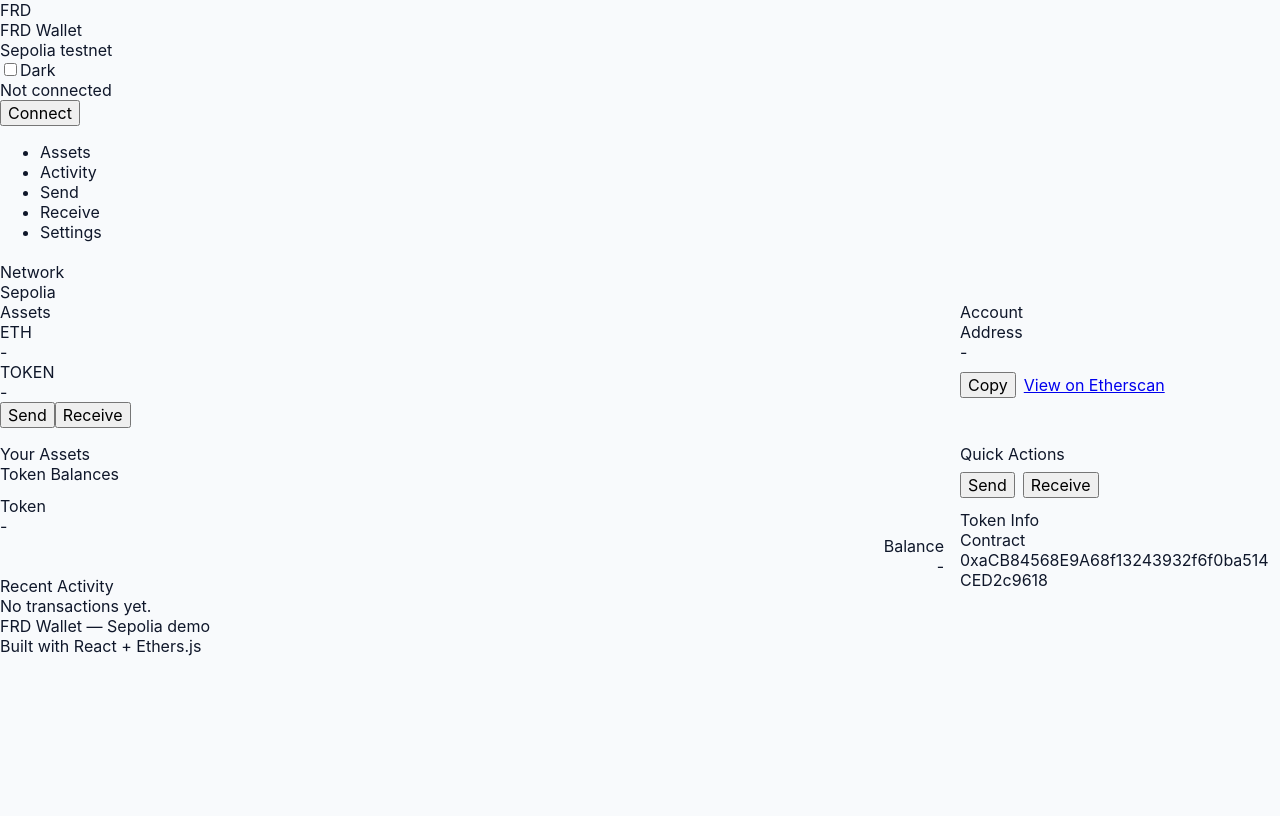
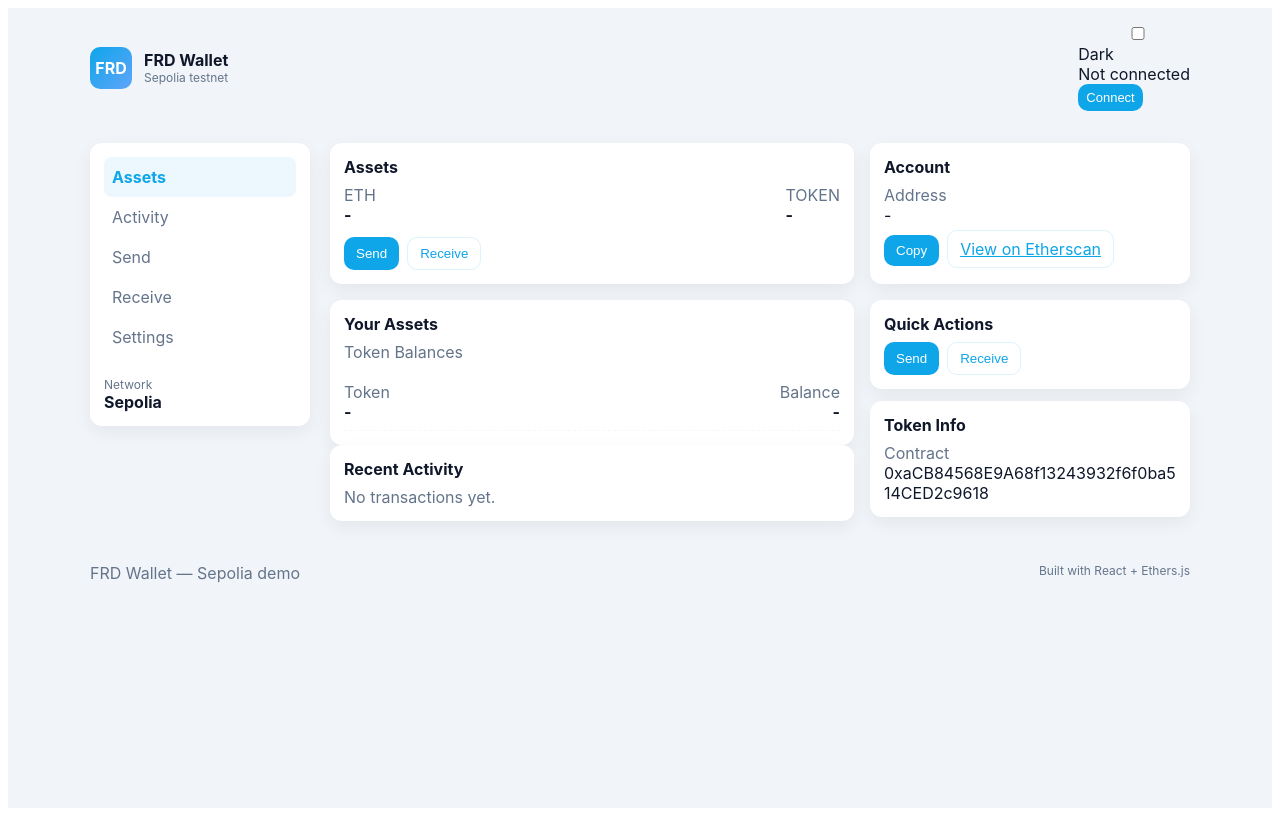
Before and after one commit to f123do/fusd-token-dapp, a React (Vite) app: page / in a window 1280 px wide. Built offline with nearby package versions, Linux system fonts and the light colour scheme.

Commit message:
Add Full FRD Wallet styling to index.css

```diff
--- a/src/index.css
+++ b/src/index.css
@@ -1,10 +1,109 @@
-/* very minimal styles */
-body {
-  font-family: Inter, system-ui, -apple-system, "Segoe UI", Roboto, "Helvetica Neue", Arial;
-  margin: 0;
-  background: #f8fafc;
-  color: #0f172a;
+/* src/index.css - styles for FRD Wallet */
+:root{
+  --bg:#f1f5f9;
+  --card:#ffffff;
+  --muted:#64748b;
+  --accent:#0ea5e9;
+  --success:#16a34a;
+  --danger:#ef4444;
+  --text:#0f172a;
 }
-input, button {
-  font: inherit;
+
+.app {
+  min-height:100vh;
+  background:var(--bg);
+  color:var(--text);
+  font-family:Inter,system-ui,Arial;
 }
+
+.app.dark {
+  --bg:#0b1220;
+  --card:#071229;
+  --muted:#9aa7b8;
+  --accent:#60a5fa;
+  --text:#e6eef8;
+}
+
+.topbar{
+  display:flex;
+  justify-content:space-between;
+  align-items:center;
+  padding:16px 24px;
+  max-width:1100px;
+  margin:0 auto;
+}
+
+.brand { display:flex; gap:12px; align-items:center; }
+.logo{
+  width:42px; height:42px; border-radius:10px;
+  background:linear-gradient(135deg,#0ea5e9,#60a5fa);
+  color:white; display:flex; align-items:center; justify-content:center; font-weight:700;
+}
+.title{ font-weight:700; }
+.muted{ color:var(--muted); }
+.tiny{ font-size:12px; }
+.strong{ font-weight:700; }
+
+.container{
+  max-width:1100px;
+  margin:16px auto;
+  display:grid;
+  grid-template-columns: 220px 1fr;
+  gap:20px;
+  padding:0 16px;
+}
+
+.sidebar{
+  background:var(--card);
+  padding:14px;
+  border-radius:12px;
+  box-shadow:0 6px 18px rgba(2,6,23,0.06);
+  height:fit-content;
+}
+.sidebar ul{ list-style:none; padding:0; margin:0; }
+.sidebar li{
+  padding:10px 8px; border-radius:8px; cursor:pointer; color:var(--muted);
+}
+.sidebar li.active{ background:rgba(14,165,233,0.08); color:var(--accent); font-weight:700; }
+
+.content{ min-height:400px; }
+
+.card{
+  background:var(--card);
+  padding:14px;
+  border-radius:12px;
+  box-shadow:0 6px 18px rgba(2,6,23,0.06);
+}
+
+.card-title{ font-weight:700; margin-bottom:8px; }
+
+.balance-row{ display:flex; justify-content:space-between; gap:8px; align-items:center; margin-top:6px; }
+.actions-row{ display:flex; gap:8px; margin-top:12px; }
+
+.btn{
+  padding:8px 12px; border-radius:10px; border:none; background:var(--accent); color:white; cursor:pointer;
+}
+.btn.outline{ background:transparent; border:1px solid rgba(14,165,233,0.14); color:var(--accent); }
+.btn.small{ padding:6px 8px; font-size:13px; }
+.btn:disabled{ opacity:0.6; cursor:not-allowed; }
+
+.token-row{ display:flex; justify-content:space-between; align-items:center; padding:8px 0; border-bottom:1px dashed rgba(0,0,0,0.03); }
+
+.muted.tiny{ font-size:12px; color:var(--muted); }
+
+.tx-row{ display:flex; justify-content:space-between; padding:10px; border-radius:8px; margin-top:8px; background:rgba(14,165,233,0.03); }
+.status.pending{ color:var(--muted); }
+.status.confirmed{ color:var(--success); }
+.status.failed{ color:var(--danger); }
+
+.footer{ max-width:1100px; margin:20px auto; display:flex; justify-content:space-between; padding:0 16px; color:var(--muted); }
+
+.toasts{ position:fixed; right:20px; bottom:20px; display:flex; flex-direction:column; gap:8px; z-index:60; }
+.toast{ padding:10px 12px; border-radius:8px; color:white; }
+.toast.success{ background:var(--success); }
+.toast.error{ background:var(--danger); }
+
+input[type="text"], input[type="number"], input{
+  width:100%; padding:10px; border-radius:8px; border:1px solid rgba(2,6,23,0.06);
+  outline:none; font-size:14px;
+}
```
